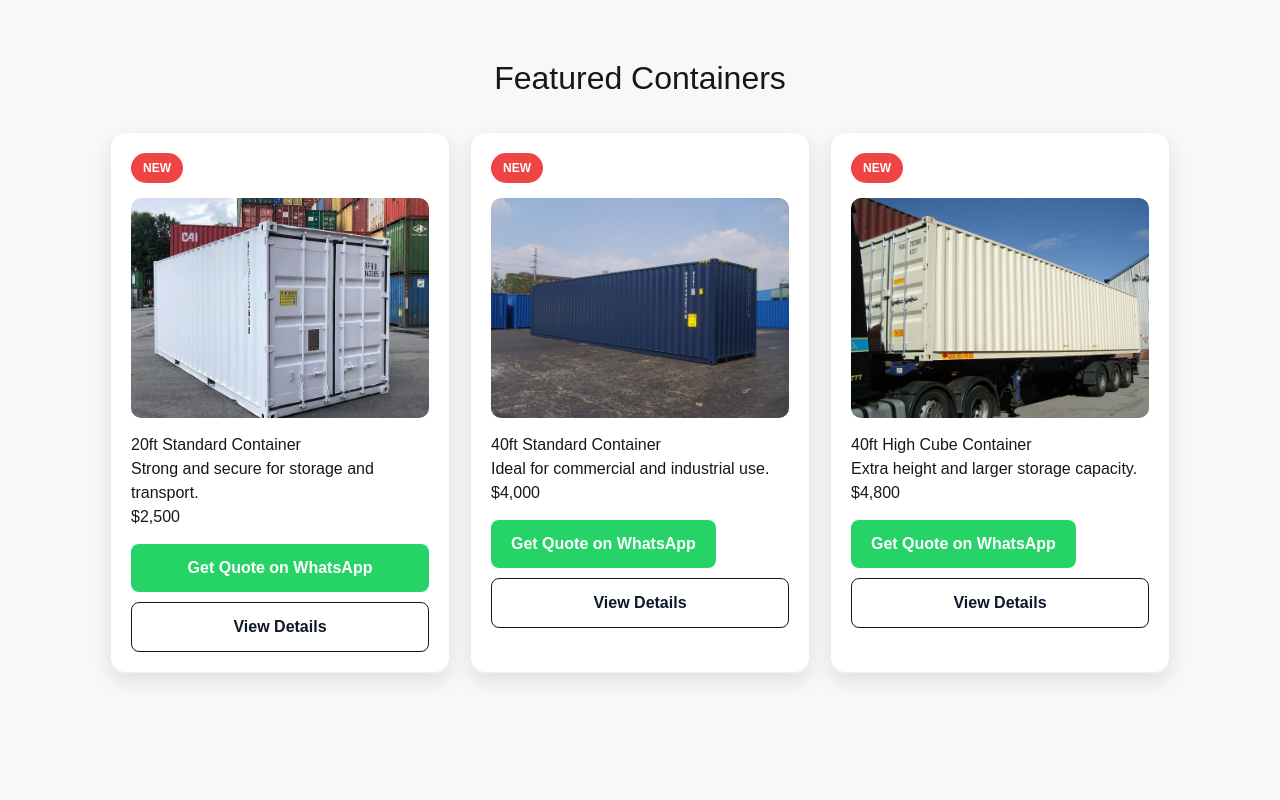
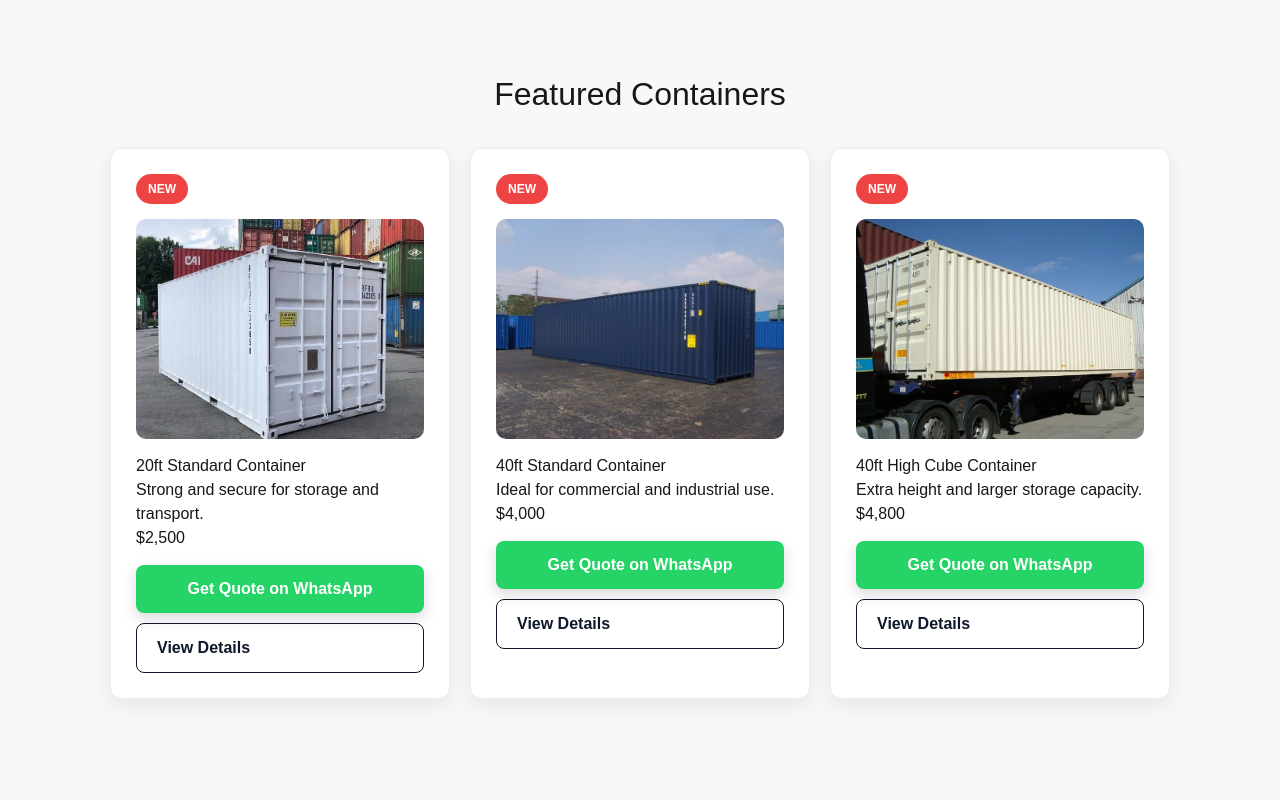
Before and after one commit to GlobalboxShippingCo/globalbox-containers, a Next.js app: page / in a window 1280 px wide. Shown: the part 1720-2520 px from the top of the page. Built offline with nearby package versions, Linux system fonts and the light colour scheme.

Commit message:
Polish Version 1.0 UI and reusable components

```diff
--- a/app/components/ContactForm.tsx
+++ b/app/components/ContactForm.tsx
@@ -114,15 +114,9 @@ ${message}`;
       <button
   type="submit"
   disabled={loading}
+  className="primary-button"
   style={{
     marginTop: "20px",
-          padding: "15px 25px",
-          background: "#0f172a",
-          color: "white",
-          border: "none",
-          borderRadius: "8px",
-          fontWeight: "bold",
-          cursor: "pointer",
   }}
 >
   {loading ? "Sending..." : "Send Message"}
--- a/app/containers/[slug]/page.tsx
+++ b/app/containers/[slug]/page.tsx
@@ -176,30 +176,20 @@ We provide fast and reliable container delivery across the United States and int
       <a
   href="https://wa.me/18606897427"
   target="_blank"
+  className="primary-button"
   style={{
-          display: "inline-block",
     marginTop: "30px",
-          padding: "15px 25px",
     background: "#25D366",
-          color: "white",
-          textDecoration: "none",
-          borderRadius: "8px",
-          fontWeight: "bold",
   }}
 >
   Get Quote on WhatsApp
 </a>
+
       <a
   href="/"
+  className="primary-button"
   style={{
-    display: "inline-block",
     marginLeft: "15px",
-    padding: "15px 25px",
-    background: "#0f172a",
-    color: "white",
-    textDecoration: "none",
-    borderRadius: "8px",
-    fontWeight: "bold",
   }}
 >
   Back to Home
--- a/app/gallery/page.tsx
+++ b/app/gallery/page.tsx
@@ -46,15 +46,11 @@ export default function GalleryPage() {
 
           <a
   href="/containers/20ft-standard-container"
+  className="primary-button"
   style={{
     display: "block",
     marginTop: "15px",
-              padding: "12px",
-              background: "#0f172a",
-              color: "white",
     textAlign: "center",
-              textDecoration: "none",
-              borderRadius: "8px",
   }}
 >
   View Details
@@ -81,15 +77,11 @@ export default function GalleryPage() {
 
           <a
        href="/containers/40ft-standard-container"
+       className="primary-button"
        style={{
        display: "block",
        marginTop: "15px",
-              padding: "12px",
-              background: "#0f172a",
-              color: "white",
        textAlign: "center",
-              textDecoration: "none",
-              borderRadius: "8px",
   }}
 >
         View Details
@@ -116,15 +108,11 @@ export default function GalleryPage() {
 
           <a
   href="/containers/40ft-high-cube-container"
+  className="primary-button"
   style={{
     display: "block",
     marginTop: "15px",
-              padding: "12px",
-              background: "#0f172a",
-              color: "white",
     textAlign: "center",
-              textDecoration: "none",
-              borderRadius: "8px",
   }}
 >
   View Details
@@ -151,15 +139,11 @@ export default function GalleryPage() {
 
   <a
   href="/containers/reefer-container"
+  className="primary-button"
   style={{
     display: "block",
     marginTop: "15px",
-      padding: "12px",
-      background: "#0f172a",
-      color: "white",
     textAlign: "center",
-      textDecoration: "none",
-      borderRadius: "8px",
   }}
 >
   View Details
--- a/app/globals.css
+++ b/app/globals.css
@@ -63,15 +63,15 @@ body {
 
 .service-card {
   background: white;
-  padding: 20px;
-  border-radius: 15px;
-  box-shadow: 0 8px 20px rgba(0,0,0,0.1);
-  transition: all 0.3s ease;
+  padding: 25px;
+  border-radius: 12px;
+  box-shadow: 0 6px 20px rgba(0,0,0,0.08);
+  transition: transform 0.3s ease, box-shadow 0.3s ease;
 }
 
 .service-card:hover {
-  transform: translateY(-10px);
-  box-shadow: 0 15px 30px rgba(0,0,0,0.2);
+  transform: translateY(-8px);
+  box-shadow: 0 18px 35px rgba(0,0,0,0.18);
 }
 
 button {
@@ -86,3 +86,71 @@ button:hover {
 a:hover {
   opacity: 0.9;
 }
+
+/* ===========================
+   Global Button Style
+=========================== */
+
+.primary-button {
+  display: inline-block;
+  padding: 15px 25px;
+  background: #0f172a;
+  color: white;
+  text-decoration: none;
+  border: none;
+  border-radius: 10px;
+  font-weight: bold;
+  cursor: pointer;
+  transition: all 0.3s ease;
+  box-shadow: 0 6px 15px rgba(0,0,0,0.15);
+}
+
+.primary-button:hover {
+  background: #1e293b;
+  transform: translateY(-3px);
+  box-shadow: 0 12px 25px rgba(0,0,0,0.25);
+}
+
+.primary-button:active {
+  transform: translateY(0);
+}
+
+/* WhatsApp Button */
+
+.whatsapp-button {
+  display: inline-block;
+  padding: 12px 20px;
+  background: #25D366;
+  color: white;
+  text-decoration: none;
+  border-radius: 8px;
+  font-weight: bold;
+  transition: all 0.3s ease;
+  box-shadow: 0 6px 15px rgba(0,0,0,0.15);
+}
+
+.whatsapp-button:hover {
+  background: #20ba5a;
+  transform: translateY(-3px);
+  box-shadow: 0 12px 25px rgba(0,0,0,0.25);
+}
+
+/* Outline Button */
+
+.outline-button {
+  display: block;
+  padding: 12px 20px;
+  background: white;
+  color: #0f172a;
+  border: 1px solid #0f172a;
+  border-radius: 8px;
+  text-decoration: none;
+  font-weight: bold;
+  transition: all 0.3s ease;
+}
+
+.outline-button:hover {
+  background: #0f172a;
+  color: white;
+  transform: translateY(-3px);
+}
--- a/app/page.tsx
+++ b/app/page.tsx
@@ -62,15 +62,9 @@ export default function Home() {
   <a
   href="https://wa.me/18606897427"
   target="_blank"
+  className="whatsapp-button"
   style={{
     marginTop: "25px",
-    padding: "14px 28px",
-    background: "#25D366",
-    color: "white",
-    textDecoration: "none",
-    borderRadius: "8px",
-    display: "inline-block",
-    fontWeight: "bold",
   }}
 >
   Chat on WhatsApp
@@ -260,15 +254,9 @@ export default function Home() {
  <a
   href="https://wa.me/18606897427?text=Hello,%20I'm%20interested%20in%20the%2020ft%20Standard%20Container."
   target="_blank"
+  className="whatsapp-button"
   style={{
-      display: "inline-block",
     marginTop: "15px",
-      padding: "12px 20px",
-      background: "#25D366",
-      color: "white",
-      textDecoration: "none",
-      borderRadius: "8px",
-      fontWeight: "bold",
     width: "100%",
     textAlign: "center",
   }}
@@ -278,17 +266,9 @@ export default function Home() {
 
  <a
   href="/containers/20ft-standard-container"
+  className="outline-button"
   style={{
-    display: "block",
     marginTop: "10px",
-    padding: "12px 20px",
-    border: "1px solid #0f172a",
-    background: "white",
-    borderRadius: "8px",
-    textAlign: "center",
-    textDecoration: "none",
-    color: "#0f172a",
-    fontWeight: "bold",
   }}
 >
   View Details
@@ -338,32 +318,21 @@ export default function Home() {
   <a
   href="https://wa.me/18606897427?text=Hello,%20I'm%20interested%20in%20the%2040ft%20Standard%20Container."
   target="_blank"
+  className="whatsapp-button"
   style={{
-      display: "inline-block",
     marginTop: "15px",
-      padding: "12px 20px",
-      background: "#25D366",
-      color: "white",
-      textDecoration: "none",
-      borderRadius: "8px",
-      fontWeight: "bold",
+    width: "100%",
+    textAlign: "center",
   }}
 >
   Get Quote on WhatsApp
 </a>
+
  <a
   href="/containers/40ft-standard-container"
+  className="outline-button"
   style={{
-    display: "block",
     marginTop: "10px",
-    padding: "12px 20px",
-    border: "1px solid #0f172a",
-    background: "white",
-    borderRadius: "8px",
-    textAlign: "center",
-    textDecoration: "none",
-    color: "#0f172a",
-    fontWeight: "bold",
   }}
 >
   View Details
@@ -412,15 +381,11 @@ export default function Home() {
   <a
   href="https://wa.me/18606897427?text=Hello,%20I'm%20interested%20in%20the%2040ft%20High%20Cube%20Container."
   target="_blank"
+  className="whatsapp-button"
   style={{
-      display: "inline-block",
     marginTop: "15px",
-      padding: "12px 20px",
-      background: "#25D366",
-      color: "white",
-      textDecoration: "none",
-      borderRadius: "8px",
-      fontWeight: "bold",
+    width: "100%",
+    textAlign: "center",
   }}
 >
   Get Quote on WhatsApp
@@ -428,17 +393,9 @@ export default function Home() {
 
 <a
   href="/containers/40ft-high-cube-container"
+  className="outline-button"
   style={{
-    display: "block",
     marginTop: "10px",
-    padding: "12px 20px",
-    border: "1px solid #0f172a",
-    background: "white",
-    borderRadius: "8px",
-    textAlign: "center",
-    textDecoration: "none",
-    color: "#0f172a",
-    fontWeight: "bold",
   }}
 >
   View Details
```
Lines whose indentation alone changed are shown as unchanged.
